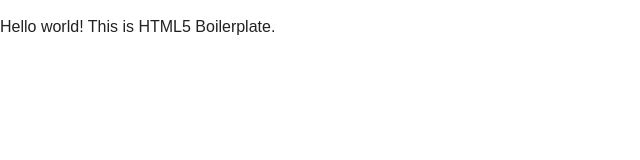
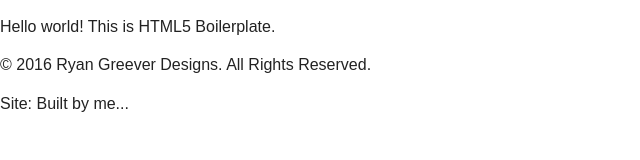
Before and after one commit to greevedogg/rgreever, a website: page dist/index.html in a window 1280 px wide. Shown: the whole page, without its empty margins (0-640 px from the left). Drawn offline with nearby package versions, Linux system fonts and the light colour scheme.

Commit message:
added title and footer

```diff
--- a/dist/index.html
+++ b/dist/index.html
@@ -3,7 +3,7 @@
     <head>
         <meta charset="utf-8">
         <meta http-equiv="x-ua-compatible" content="ie=edge">
-        <title></title>
+        <title>Ryan Greever</title>
         <meta name="description" content="">
         <meta name="viewport" content="width=device-width, initial-scale=1">
 
@@ -22,6 +22,19 @@
         <!-- Add your site or application content here -->
         <p>Hello world! This is HTML5 Boilerplate.</p>
 
+
+        <footer id="footer" class="col-full">
+            <div id="copywright" class="col-left">
+                <p>&copy; 2016 Ryan Greever Designs. All Rights Reserved.</p>
+            </div>
+            <div id="credit" class="col-left">
+                <p> Site: Built by me...</p>
+            </div>
+
+
+
+        </footer>
+
         <script src="https://code.jquery.com/jquery-1.12.4.min.js"></script>
         <script>window.jQuery || document.write('<script src="js/vendor/jquery-1.12.4.min.js"><\/script>')</script>
         <script src="js/plugins.js"></script>
```
